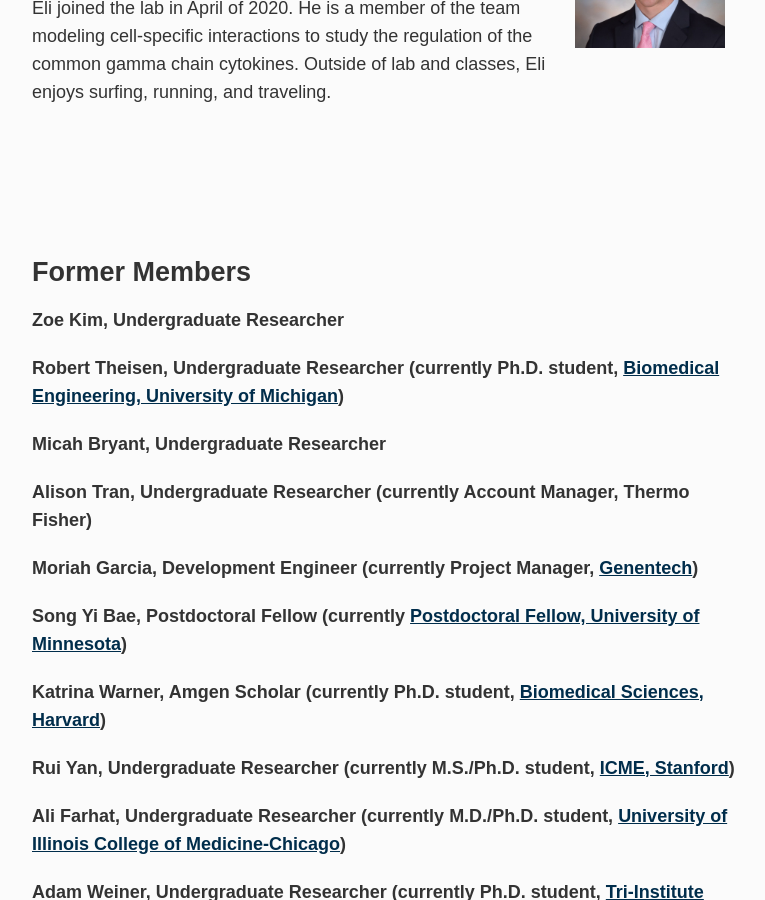
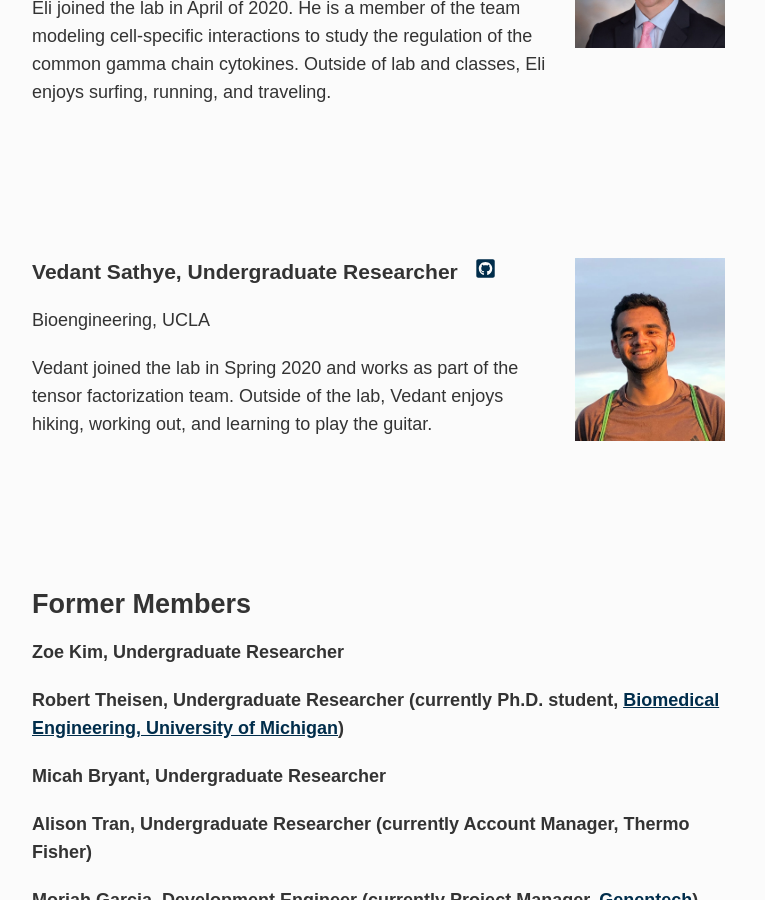
Before and after one commit to meyer-lab/asmlab.org, a Jekyll site: the page built from team/index.md, in a window 1280 px wide and 900 px high, scrolled down 6164 px. Shown: the whole window, without its empty margins (253-1018 px from the left). Built offline with Jekyll 4.4.1, drawn with Linux system fonts in a browser that asks for light colours; some web fonts are replaced.

Commit message:
Update index.md

```diff
--- a/team/index.md
+++ b/team/index.md
@@ -168,6 +168,18 @@
 <br />
 <br />
 
+<div class="span_3 right"><img src="/public/photos/vedants.jpg" width="150px" alt="Vedant's picture" /></div>
+
+### Vedant Sathye, Undergraduate Researcher&nbsp;&nbsp;&nbsp;<a href="https://github.com/vsathye"><svg class="svg-icon"><use xlink:href="#fa-github"></use></svg></a>
+Bioengineering, UCLA
+
+Vedant joined the lab in Spring 2020 and works as part of the tensor factorization team. Outside of the lab, Vedant enjoys hiking, working out, and learning to play the guitar.
+
+<br />
+<br />
+<br />
+<br />
+
 # Former Members
 
 #### Zoe Kim, Undergraduate Researcher
```
